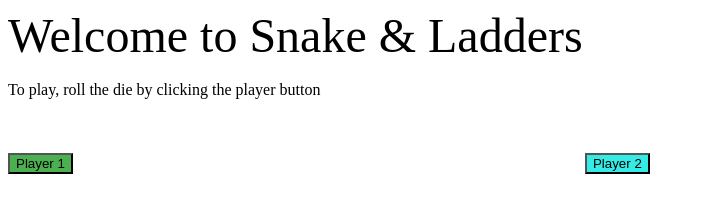
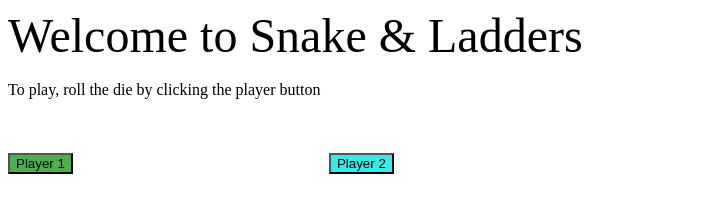
Before and after one commit to Mashallight/Snakes-Ladders, a plain HTML site: page index.html in a window 1280 px wide. Shown: the whole page, without its empty margins (0-705 px from the left). Drawn offline with Linux system fonts and the light colour scheme.

Commit message:
Update index.html

```diff
--- a/index.html
+++ b/index.html
@@ -13,7 +13,7 @@
     <br></br>
     <p3 id="output" style= "width:50%;  height:70%; white-space:pre;" ;></p3>
     <input type="button" id="btn1" value="Player 1" onclick="Roll(1)" style="background-color: #4CAF50">
-    <input type="button" id="btn2" value="Player 2" onclick="Roll(2)" style="position: absolute; margin-left: 40%; background-color: #34ebe5">
+    <input type="button" id="btn2" value="Player 2" onclick="Roll(2)" style="position: absolute; margin-left: 20%; background-color: #34ebe5">
 <script src="index.js"></script>
   </body>
 </html>
```
